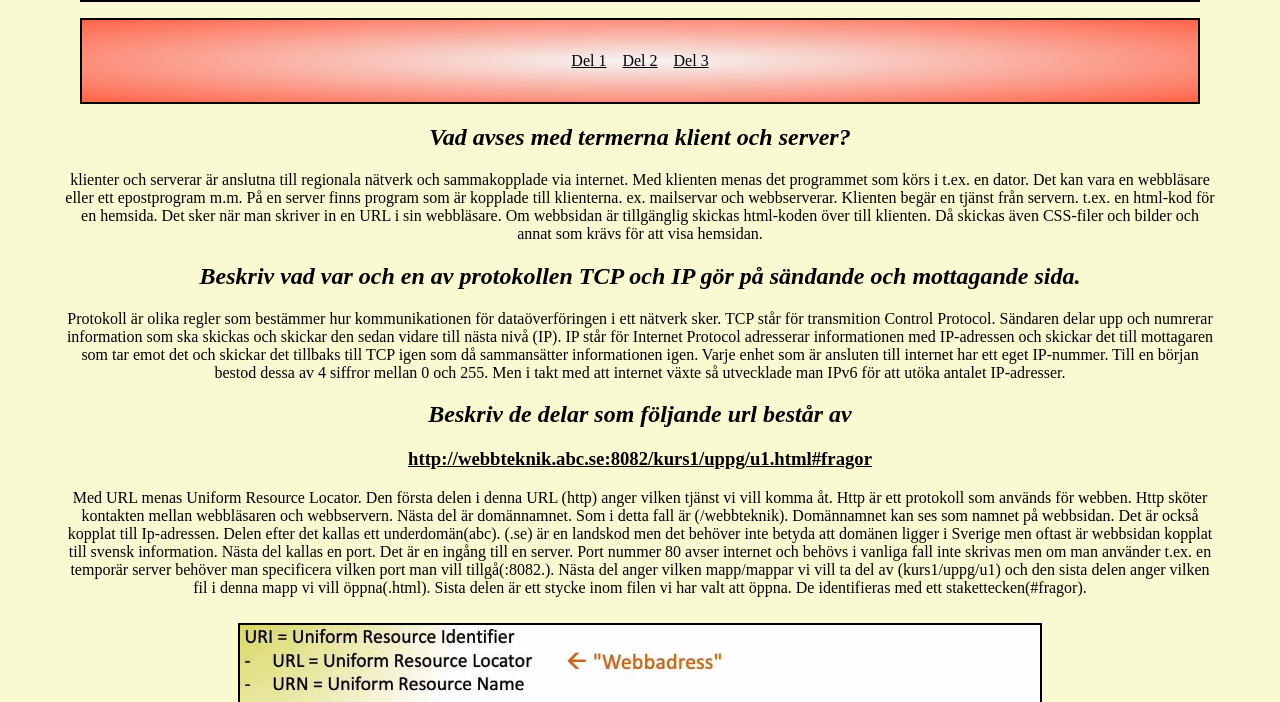
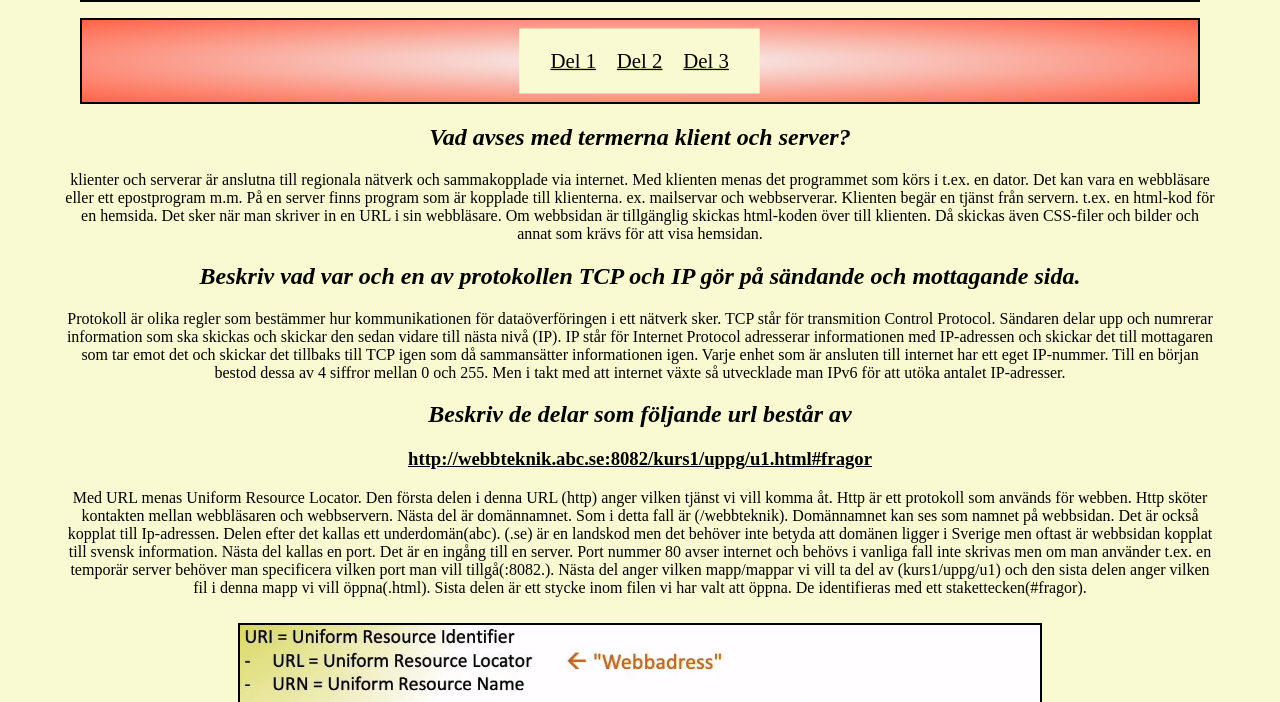
Before and after one commit to Erikwink/Webbteknik1, a plain HTML site: page index.html in a window 1280 px wide. In both pictures the pointer is over the element 639 px from the left and 158 px from the top of the page. Shown: the part 98-800 px from the top of the page. Drawn offline with Linux system fonts and the light colour scheme.

Commit message:
hover effekt

```diff
--- a/css.css
+++ b/css.css
@@ -31,7 +31,12 @@ a {
     display: inline-flex;
     list-style: none;
     padding: 1rem;
+    transition:all 0.5s ease-in-out;
 
+}
+#list:hover{
+    background-color: lightgoldenrodyellow;
+    scale: 1.3;
 }
 
 body {
```
